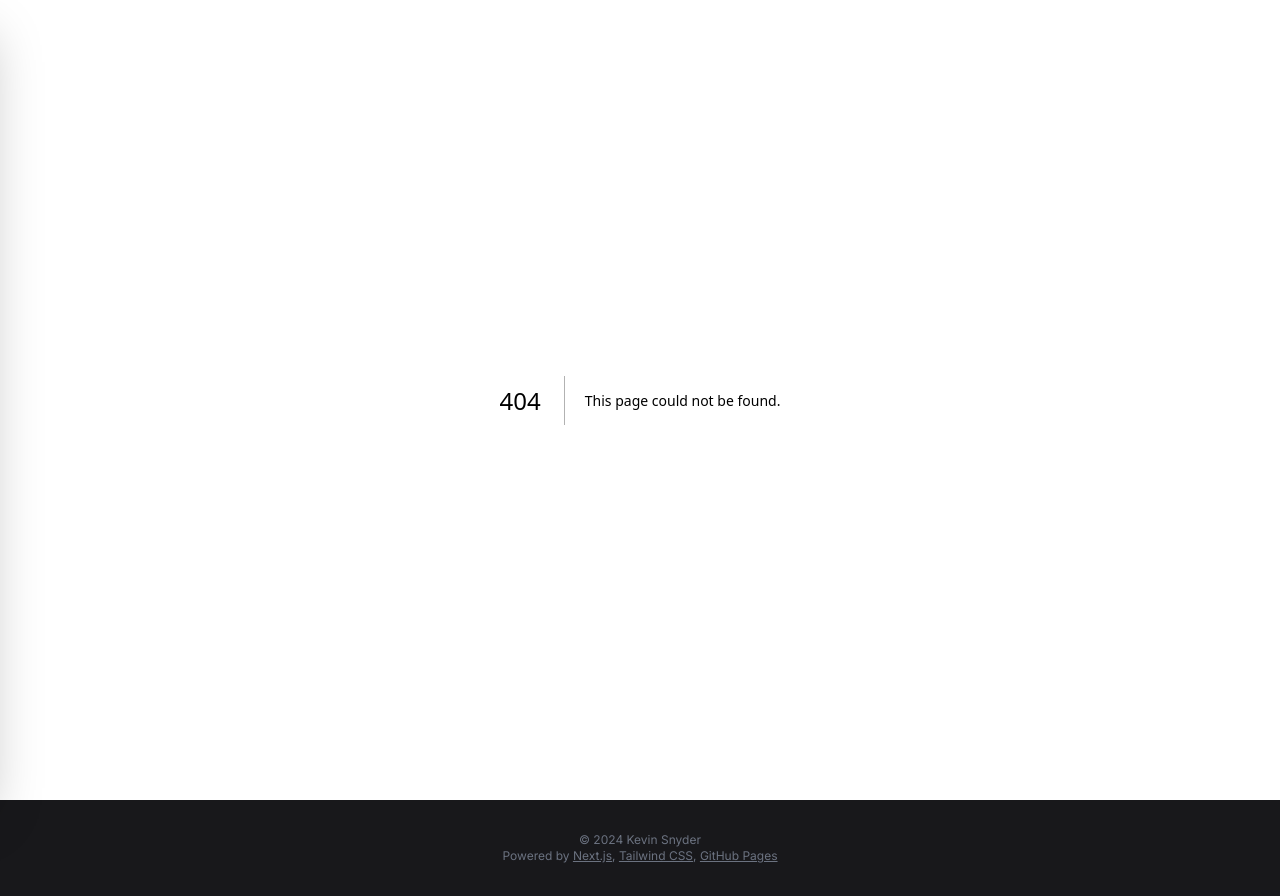
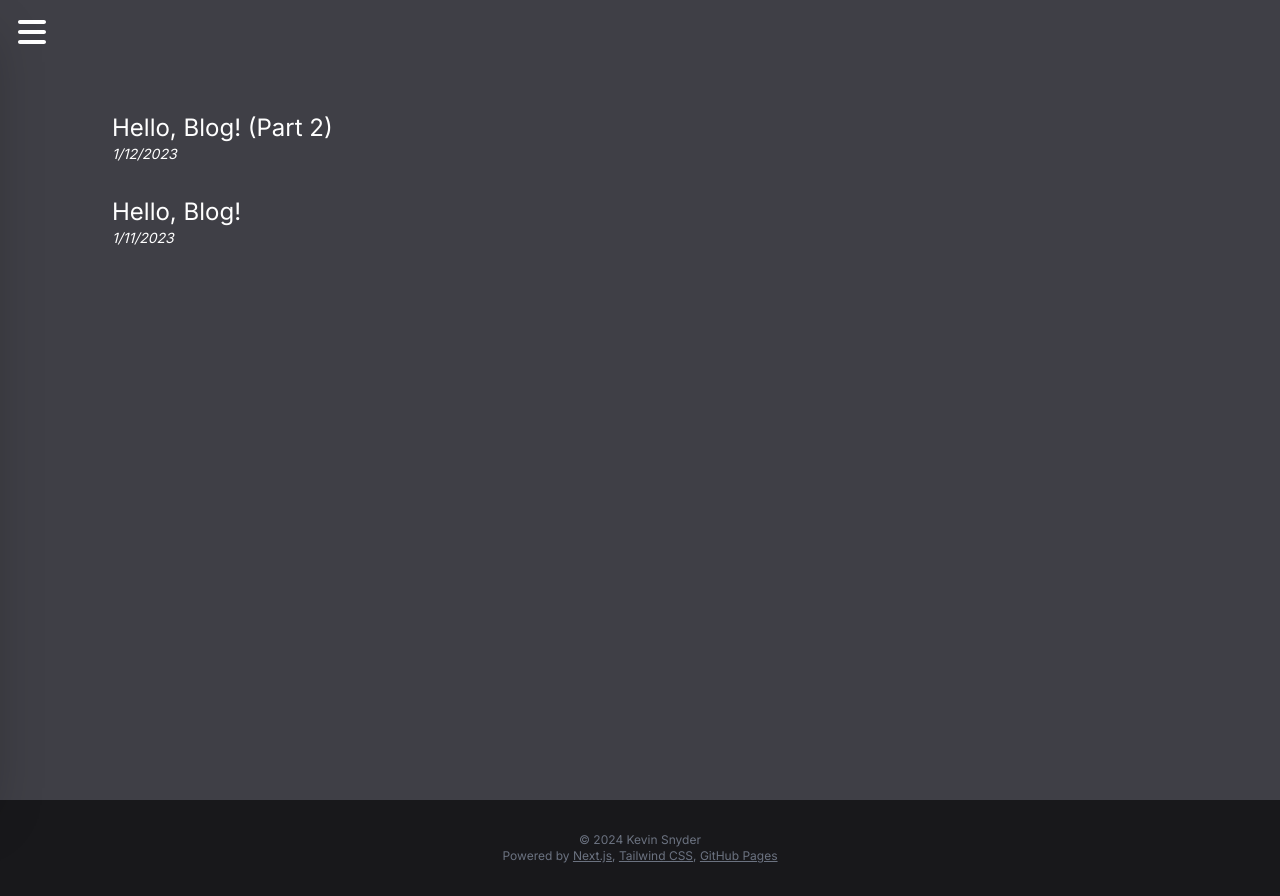
Before and after one commit to KevinSnyderCodes/kevinsnydercodes.github.io, a Next.js app: page /blog in a window 1280 px wide. Before the commit this address had no page. Built offline with nearby package versions, Linux system fonts and the light colour scheme.

Commit message:
Add blog
Fixes #3

```diff
--- /dev/null
+++ b/app/blog/[id]/page.tsx
@@ -0,0 +1,45 @@
+import React from "react";
+
+import Markdown from "react-markdown";
+
+import { getSortedPostsData, getPostByID } from "@/lib/posts";
+
+type Params = {
+  id: string;
+};
+
+export const generateStaticParams = (): Params[] => {
+  const posts = getSortedPostsData();
+
+  return posts.map(({ id }) => ({
+    id,
+  }));
+};
+
+type Props = {
+  params: Params;
+};
+
+const BlogPost: React.FC<Props> = ({ params }) => {
+  const { title, date, content } = getPostByID(params.id);
+
+  return (
+    <main className="min-h-screen">
+      <div className="w-full h-screen bg-zinc-700 text-white">
+        <div className="mx-auto h-full max-w-3xl">
+          <div className="flex flex-col w-full h-full p-24">
+            <article className="mt-8 prose prose-invert">
+              <h1>{title}</h1>
+              <figcaption>
+                {date.toLocaleDateString("en-US", { timeZone: "UTC" })}
+              </figcaption>
+              <Markdown>{content}</Markdown>
+            </article>
+          </div>
+        </div>
+      </div>
+    </main>
+  );
+};
+
+export default BlogPost;
--- /dev/null
+++ b/app/blog/page.tsx
@@ -0,0 +1,25 @@
+import React from "react";
+
+import BlogItem from "@/components/BlogItem";
+
+import { getSortedPostsData } from "@/lib/posts";
+
+const Blog: React.FC = () => {
+  const posts = getSortedPostsData();
+
+  return (
+    <main className="min-h-screen">
+      <div className="w-full h-screen bg-zinc-700 text-white">
+        <div className="container mx-auto h-full">
+          <div className="flex flex-col w-full h-full p-24">
+            {posts.map((props) => (
+              <BlogItem {...props} />
+            ))}
+          </div>
+        </div>
+      </div>
+    </main>
+  );
+};
+
+export default Blog;
--- /dev/null
+++ b/components/BlogItem.tsx
@@ -0,0 +1,20 @@
+import React from "react";
+
+type Props = {
+  id: string;
+  title: string;
+  date: Date;
+};
+
+const BlogItem: React.FC<Props> = ({ title, date }) => {
+  return (
+    <div className="p-4">
+      <h1 className="text-2xl">{title}</h1>
+      <h2 className="text-sm italic">
+        {date.toLocaleDateString("en-US", { timeZone: "UTC" })}
+      </h2>
+    </div>
+  );
+};
+
+export default BlogItem;
--- /dev/null
+++ b/lib/posts.ts
@@ -0,0 +1,68 @@
+import fs from "fs";
+import path from "path";
+
+import matter from "gray-matter";
+import { z } from "zod";
+
+const PostData = z.object({
+  id: z.string(),
+  title: z.string(),
+  date: z.date(),
+  content: z.string(),
+});
+
+type PostData = z.infer<typeof PostData>;
+
+const postsDirectory = path.join(process.cwd(), "posts");
+
+export function getSortedPostsData() {
+  // Get file names under /posts
+  const fileNames = fs.readdirSync(postsDirectory);
+
+  const allPostsData = fileNames.map((fileName) => {
+    // Remove ".md" from file name to get id
+    const id = fileName.replace(/\.md$/, "");
+
+    // Read markdown file as string
+    const fullPath = path.join(postsDirectory, fileName);
+    const fileContents = fs.readFileSync(fullPath, "utf8");
+
+    // Use gray-matter to parse the post metadata section
+    const matterResult = matter(fileContents);
+
+    // Combine the data with the id
+    const data = PostData.parse({
+      id,
+      ...matterResult.data,
+      content: matterResult.content,
+    });
+
+    return data;
+  });
+
+  // Sort posts by date
+  return allPostsData.sort((a, b) => {
+    if (a.date < b.date) {
+      return 1;
+    } else {
+      return -1;
+    }
+  });
+}
+
+export function getPostByID(id: string) {
+  const fileName = `${id}.md`;
+
+  const fullPath = path.join(postsDirectory, fileName);
+  const fileContents = fs.readFileSync(fullPath, "utf8");
+
+  const matterResult = matter(fileContents);
+
+  const data = PostData.parse({
+    id,
+    ...matterResult.data,
+    content: matterResult.content,
+  });
+
+  return data;
+}
--- a/package.json
+++ b/package.json
@@ -15,12 +15,16 @@
     "@fortawesome/free-solid-svg-icons": "^6.5.1",
     "@fortawesome/react-fontawesome": "^0.2.0",
     "classnames": "^2.5.1",
+    "gray-matter": "^4.0.3",
     "next": "14.0.4",
     "react": "^18",
     "react-dom": "^18",
-    "usehooks-ts": "^2.9.2"
+    "react-markdown": "^9.0.1",
+    "usehooks-ts": "^2.9.2",
+    "zod": "^3.22.4"
   },
   "devDependencies": {
+    "@tailwindcss/typography": "^0.5.10",
     "@types/node": "^20",
     "@types/react": "^18",
     "@types/react-dom": "^18",
--- /dev/null
+++ b/posts/hello-blog-part-2.md
@@ -0,0 +1,6 @@
+---
+title: Hello, Blog! (Part 2)
+date: 2023-01-12
+---
+
+This is another placeholder post to test multiple entries and sorting by date.
--- /dev/null
+++ b/posts/hello-blog.md
@@ -0,0 +1,8 @@
+---
+title: Hello, Blog!
+date: 2023-01-11
+---
+
+Welcome to my blog! This is a placeholder post to make sure the pages and rendering are working correctly.
+
+I may delete this post someday, or maybe I'll keep it around forever as a relic of the early work on this website. Who knows?
--- a/tailwind.config.ts
+++ b/tailwind.config.ts
@@ -74,6 +74,6 @@ const config: Config = {
       },
     },
   },
-  plugins: [],
+  plugins: [require("@tailwindcss/typography")],
 };
 export default config;
```
Also changed, not shown: 1 other file (tests, documents, lock files or other folders).
